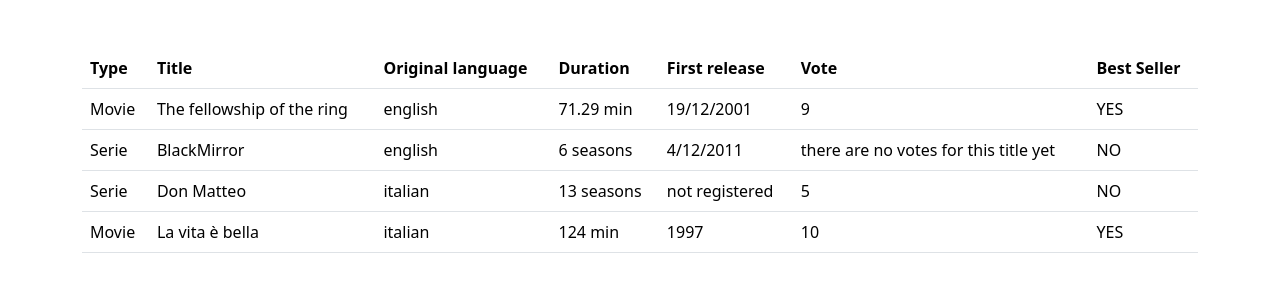
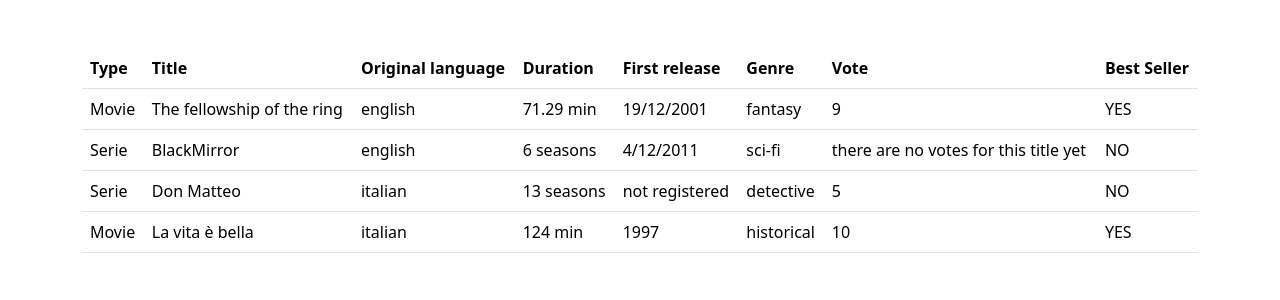
Before and after one commit to SerenaMalusa/php-oop-1, a PHP site: page / in a window 1280 px wide. Shown: the top 300 px of the page. Run offline with PHP 8.4, Linux system fonts and the light colour scheme.

Commit message:
feat: add genre

```diff
--- a/Models/Genre.php
+++ b/Models/Genre.php
@@ -2,4 +2,10 @@
 
 class Genre
 {
+    public $name;
+
+    function __construct($name)
+    {
+        $this->name = $name;
+    }
 }
--- a/Models/Production.php
+++ b/Models/Production.php
@@ -4,6 +4,7 @@ class Production
 {
 
     public $type;
+    public $genre;
     public $title;
     public $og_language;
     public $vote;
@@ -11,11 +12,13 @@ class Production
 
     function __construct(
         $type,
+        Genre $genre,
         string $title,
         string $language,
         $vote = false
     ) {
         $this->type = $type;
+        $this->genre = $genre;
         $this->title = $title;
         $this->og_language = $language;
         $this->vote = $vote;
--- a/Partials/Production_row.php
+++ b/Partials/Production_row.php
@@ -16,6 +16,7 @@
             <?= $production->type->first_air_date ?>
         <?php } ?>
     </td>
+    <td><?= $production->genre->name ?></td>
     <td><?= $production->get_vote() ?></td>
     <td><?php echo ($production->is_best_seller) ? 'YES' : 'NO' ?></td>
 </tr>
--- a/db/Productions.php
+++ b/db/Productions.php
@@ -1,7 +1,7 @@
 <?php
 $productions = [
-    $the_fellowshio_of_the_ring = new Production(new Movie(71.29, '19/12/2001'), 'The fellowship of the ring', 'english', 9),
-    $black_mirror = new Production(new Serie(6, '4/12/2011'), 'BlackMirror', 'english'),
-    $don_matteo = new Production(new Serie(13), 'Don Matteo', 'italian', 5),
-    $life_is_beautiful = new Production(new Movie(124, '1997'), 'La vita è bella', 'italian', 10)
+    $the_fellowshio_of_the_ring = new Production(new Movie(71.29, '19/12/2001'), new Genre('fantasy'), 'The fellowship of the ring', 'english', 9),
+    $black_mirror = new Production(new Serie(6, '4/12/2011'), new Genre('sci-fi'), 'BlackMirror', 'english'),
+    $don_matteo = new Production(new Serie(13), new Genre('detective'), 'Don Matteo', 'italian', 5),
+    $life_is_beautiful = new Production(new Movie(124, '1997'), new Genre('historical'), 'La vita è bella', 'italian', 10)
 ];
--- a/index.php
+++ b/index.php
@@ -3,6 +3,7 @@
 require_once __DIR__ . '/Models/Production.php';
 require_once __DIR__ . '/Models/Movie.php';
 require_once __DIR__ . '/Models/Serie.php';
+require_once __DIR__ . '/Models/Genre.php';
 require_once __DIR__ . '/db/Productions.php';
 
 // var_dump($the_fellowshio_of_the_ring, $black_mirror);
@@ -38,6 +39,7 @@ require_once __DIR__ . '/db/Productions.php';
                     <th scope="col">Original language</th>
                     <th scope="col">Duration</th>
                     <th scope="col">First release</th>
+                    <th scope="col">Genre</th>
                     <th scope="col">Vote</th>
                     <th scope="col">Best Seller</th>
                 </tr>
```
